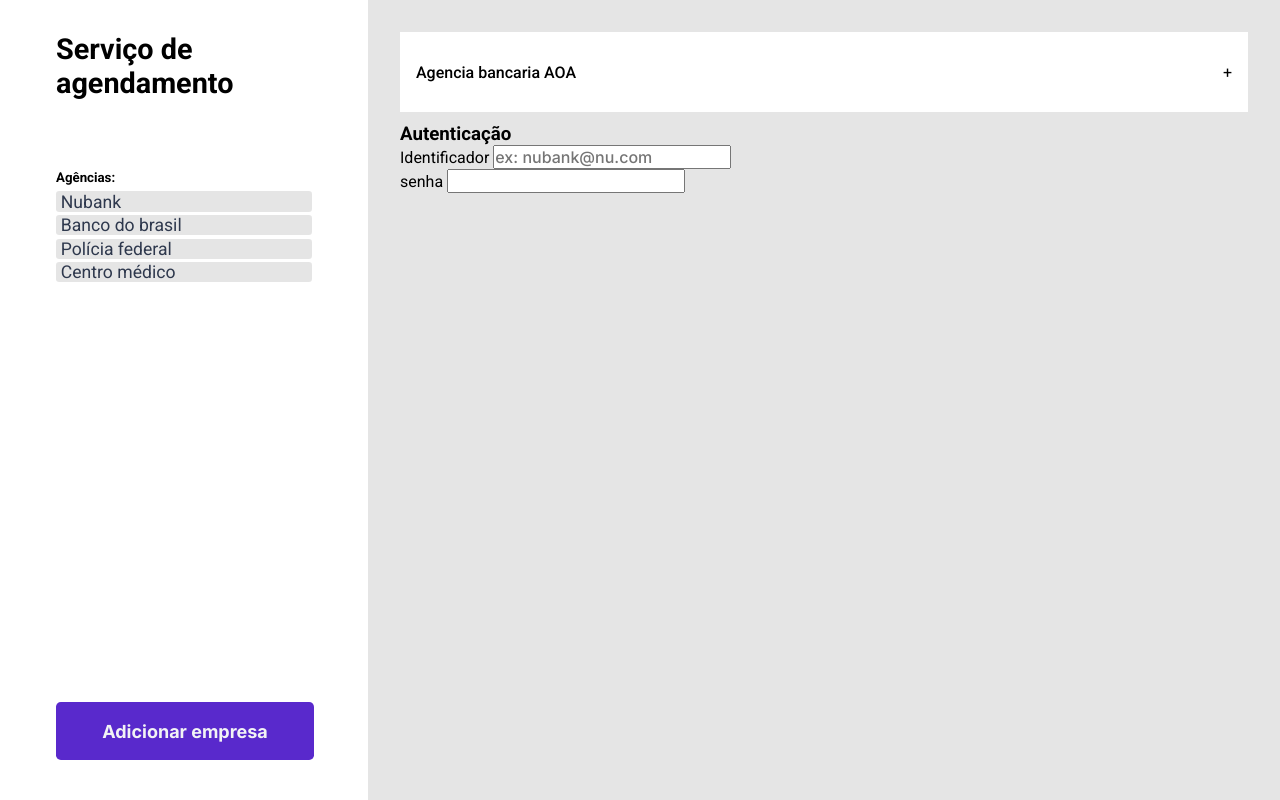
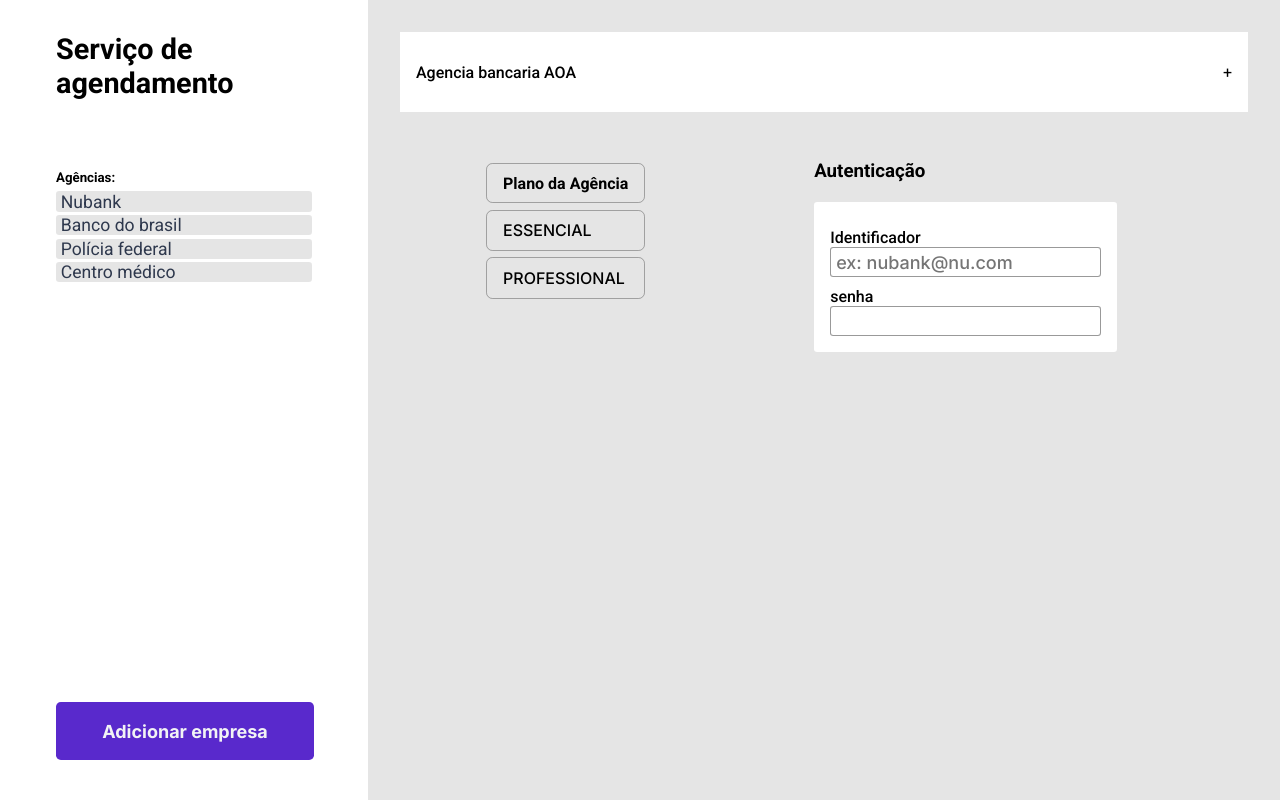
Before and after one commit to schedule-lib/schedule-admins, a plain HTML site: page index.html in a window 1280 px wide. Drawn offline with Linux system fonts and the light colour scheme.

Commit message:
feat:Plans ini

```diff
--- a/index.html
+++ b/index.html
@@ -42,15 +42,21 @@
 
         <div class="main">
           <div class="plans-group">
-            <div></div>
-            <div></div>
-            <div></div>
+            <div class="plan-block">
+              <h4>Plano da Agência</h4>
+            </div>
+            <div class="plan-block">
+              <strong>ESSENCIAL</strong>
+            </div>
+            <div class="plan-block">
+              <strong>PROFESSIONAL</strong>
+            </div>
           </div>
 
           <div class="athentication">
             <h3>Autenticação</h3>
-            <form action="#">
-              <div class="info-group">
+            <form id="athentication-form" action="#">
+              <div class="data-group">
                 <label for="email">Identificador</label>
                 <input
                   type="email"
@@ -60,7 +66,7 @@
                 />
               </div>
 
-              <div class="info-group">
+              <div class="data-group">
                 <label for="password">senha</label>
                 <input type="password" name="password" id="password" />
               </div>
--- a/styles/home.css
+++ b/styles/home.css
@@ -89,3 +89,62 @@ div.agency-header {
 div.agency-header h4 {
   font-weight: 500;
 }
+
+div.main {
+  display: flex;
+  max-width: 800px;
+  width: 100%;
+  justify-content: space-around;
+
+  margin-top: 3rem;
+}
+
+div.plans-group {
+  display: flex;
+  flex-direction: column;
+}
+
+div.plans-group > div {
+  border: 0.1rem solid rgba(0, 0, 0, 0.3);
+  margin: 0.2rem;
+  padding: 0.6rem 1rem;
+  border-radius: 0.4rem;
+}
+
+div.main div.athentication {
+  max-width: 400px;
+}
+
+/* FORM */
+form#athentication-form {
+  display: flex;
+  flex-direction: column;
+  flex-wrap: wrap;
+
+  margin-top: 20px;
+  border-radius: 0.2rem;
+  padding: 1rem;
+
+  background: var(--white);
+}
+
+form#athentication-form div.data-group {
+  display: flex;
+  flex-direction: column;
+
+  margin-top: 10px;
+}
+
+form#athentication-form div.data-group label {
+  font-weight: 500;
+  font-size: 16px;
+}
+
+form#athentication-form div.data-group input {
+  height: 30px;
+  padding: 5px;
+  font-size: 18px;
+  border-radius: 0.2rem;
+  border: 1px solid rgba(0, 0, 0, 0.4);
+  color: var(--title);
+}
```
